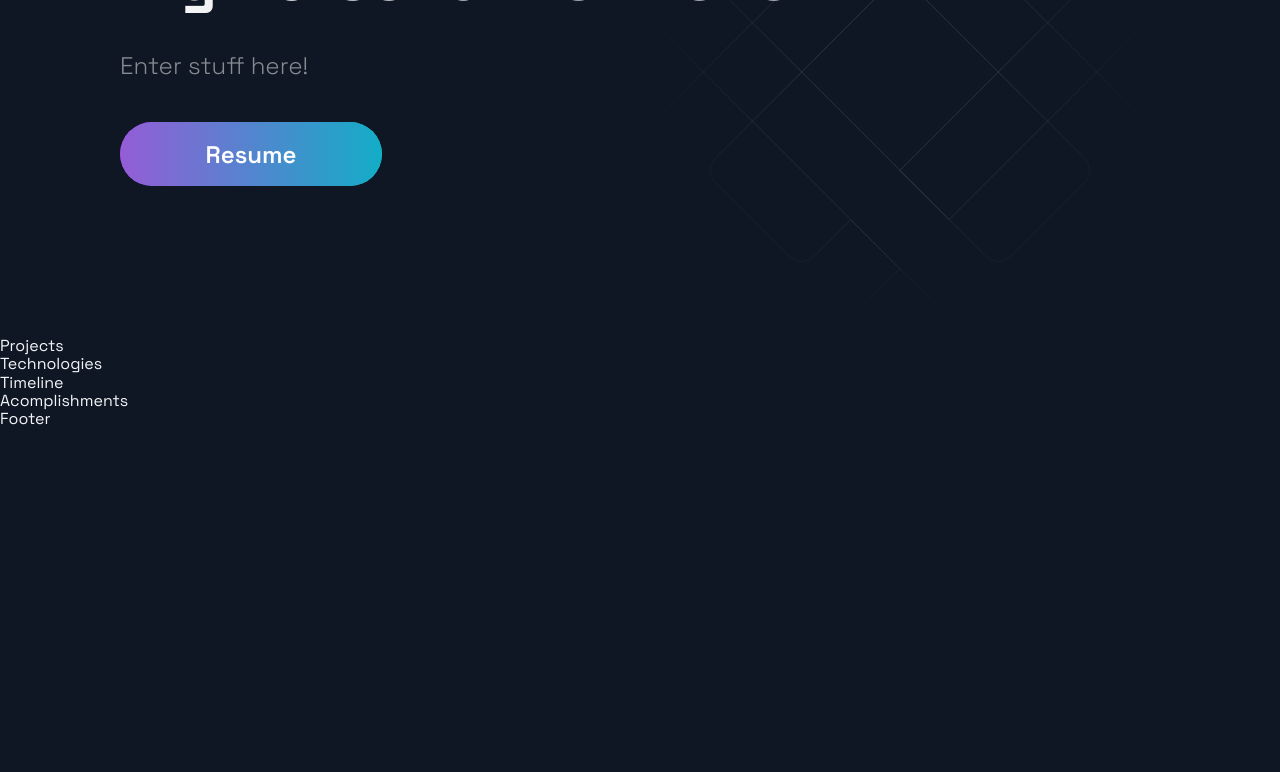
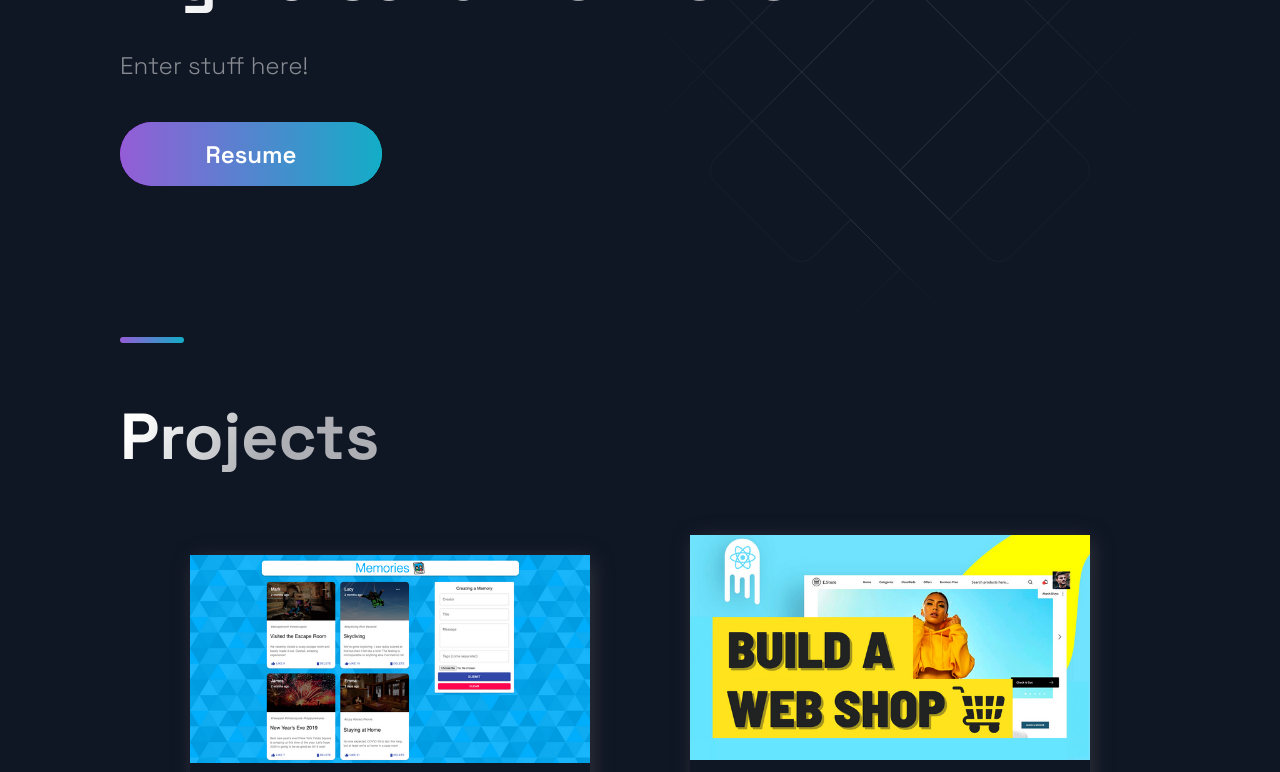
Before and after one commit to ChrisNulis/portfoliotwo, a Next.js app: page / in a window 1280 px wide. Shown: the part 300-1072 px from the top of the page. Before the commit the page ends 800 px from the top, so only its background shows below. Built offline with nearby package versions, Linux system fonts and the light colour scheme.

Commit message:
Projects section finished

```diff
--- a/src/components/Projects/Projects.js
+++ b/src/components/Projects/Projects.js
@@ -5,9 +5,35 @@ import { Section, SectionDivider, SectionTitle } from '../../styles/GlobalCompon
 import { projects } from '../../constants/constants';
 
 const Projects = () => (
-  <div>
-    Projects
-  </div>
+  <Section nopadding id="projects">
+    <SectionDivider />
+    <SectionTitle main>Projects</SectionTitle>
+    <GridContainer>
+      {projects.map(({ id, image, title, description, tags, source, visit }) =>(
+        <BlogCard key={id}>
+          <Img src={image} />
+          <TitleContent>
+            <HeaderThree title>{title}</HeaderThree>
+            <Hr />
+          </TitleContent>
+          <CardInfo>{description}</CardInfo>
+          <div>
+            <TitleContent>Stack</TitleContent>
+            <TagList>
+              {tags.map((tag, i) => (
+                <Tag key ={i}>{tag}</Tag>
+              ))}
+            </TagList>
+          </div>
+          <UtilityList>
+            <ExternalLinks href={visit}>Code</ExternalLinks>
+            <ExternalLinks href={source}>Source</ExternalLinks>
+          </UtilityList>
+        </BlogCard>
+      ))}
+
+    </GridContainer>
+  </Section>
 );
 
 export default Projects;
```
